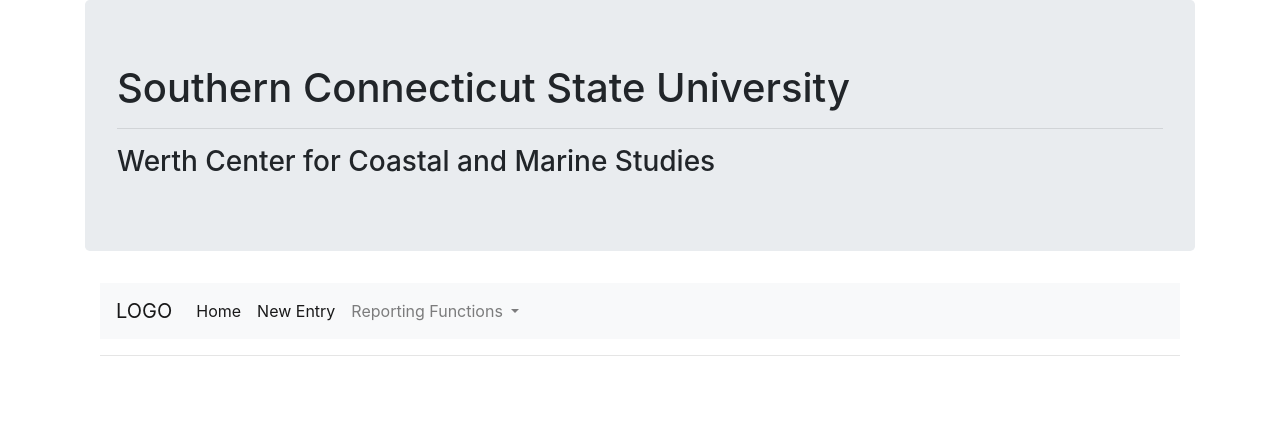
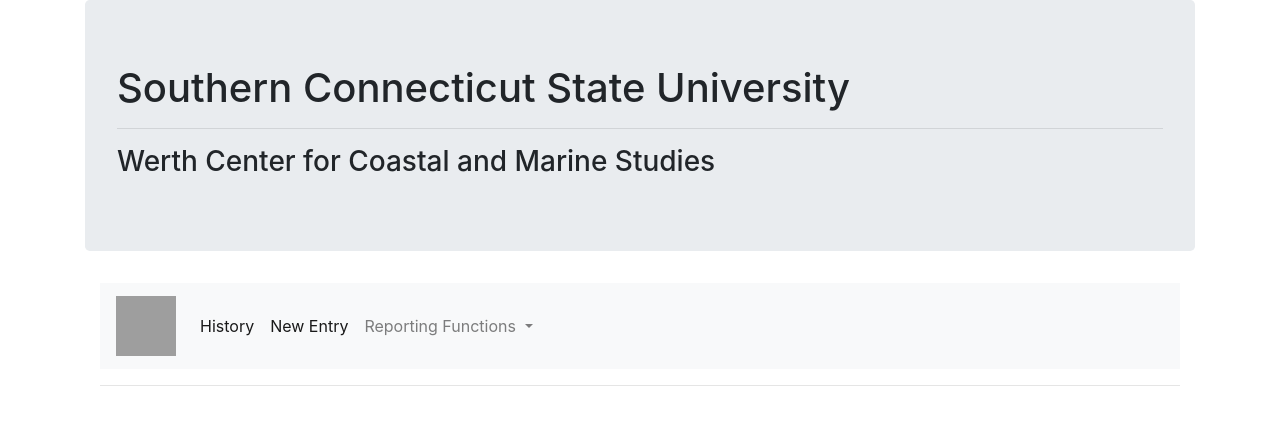
Before and after one commit to lopezm29/beach-profile-tool, a Django app: page / in a window 1280 px wide. Shown: the top 425 px of the page. Run offline with Django 3.2, Linux system fonts and the light colour scheme; data that the repository does not hold is empty; some libraries are stand-ins or nearby versions; grey boxes are pictures that could not be loaded.

Commit message:
Update wrapper.html

```diff
--- a/surveys/templates/surveys/wrapper.html
+++ b/surveys/templates/surveys/wrapper.html
@@ -24,7 +24,7 @@
         <div class="col-md-12">
 
             <nav class="navbar navbar-expand-lg navbar-light bg-light">
-                <a class="navbar-brand" href="#">LOGO</a>
+                <a class="navbar-brand" href="#"><img src="http://www2.southernct.edu/research/research-centers/ccms/photos/WCCMS-logo-transp-bg-300.png" alt="Werth Center Logo" height="60" width="60"></a>
                 <button class="navbar-toggler" type="button" data-toggle="collapse" data-target="#navbarNavDropdown" aria-controls="navbarNavDropdown" aria-expanded="false" aria-label="Toggle navigation">
                   <span class="navbar-toggler-icon"></span>
                 </button>
@@ -32,7 +32,7 @@
                   <ul class="navbar-nav">
 
                     <li class="nav-item active">
-                      <a class="nav-link" href="/">Home <span class="sr-only">(current)</span></a>
+                      <a class="nav-link" href="/">History <span class="sr-only">(current)</span></a>
                     </li>
 
                     <li class="nav-item active">
```
